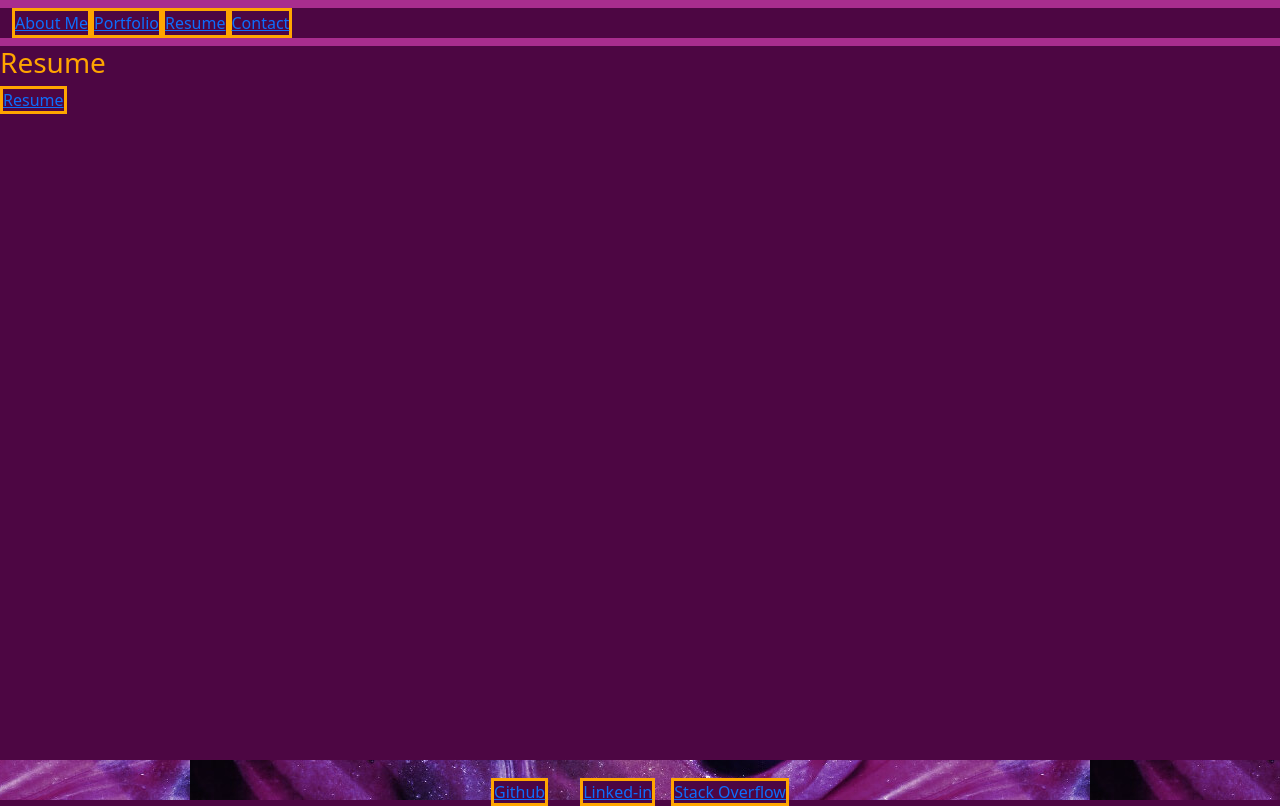
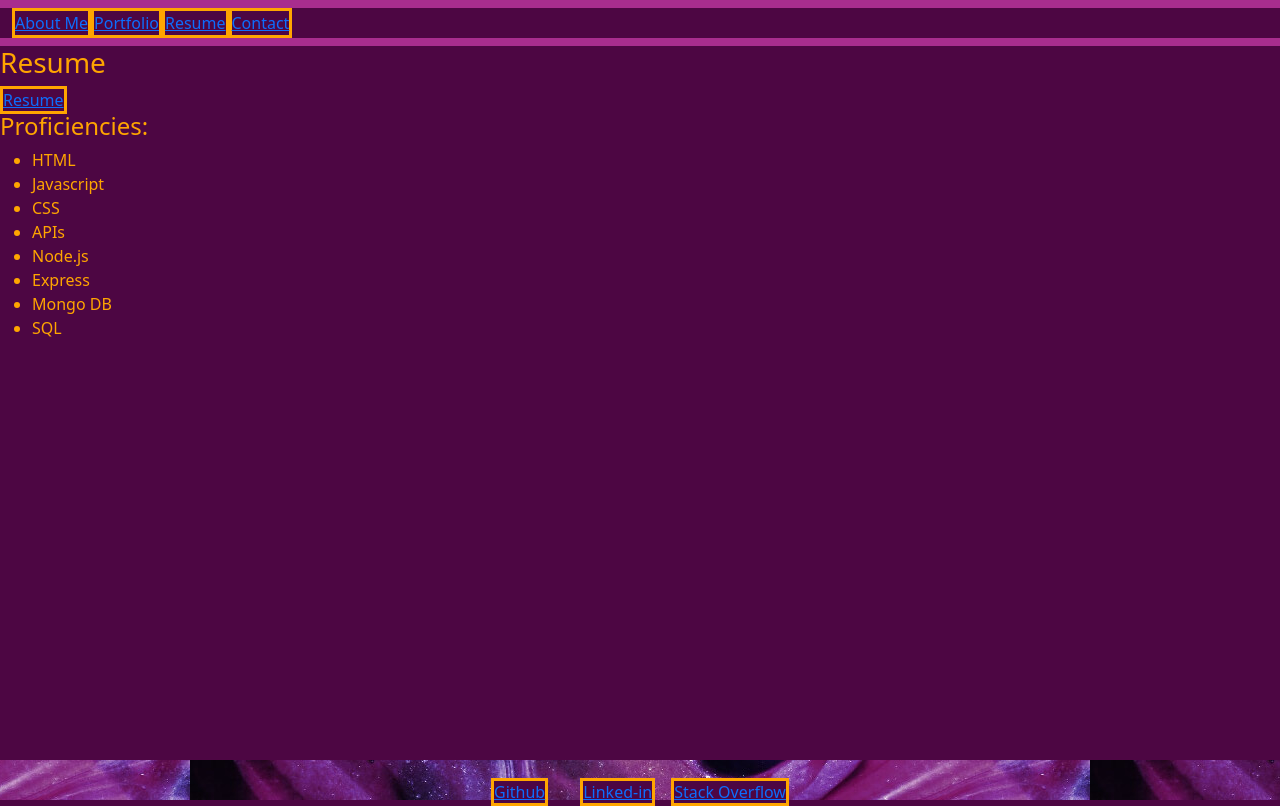
Before and after one commit to Ali-Aldawoodi/Ali-Aldawoodi-Portfolio, a React (Vite) app: page /resume in a window 1280 px wide. Built offline with nearby package versions, Linux system fonts and the light colour scheme.

Commit message:
Added more styling. Added proficiencies to resume. Updated projects

```diff
--- a/src/App.css
+++ b/src/App.css
@@ -109,7 +109,7 @@ p {
 }
 
 #calculator {
-    background-image: url("../assets/calculator\ app.jpg");
+    background-image: url("./assets/Screenshot 2023-10-17 202043.png");
     background-size: 200px;
     background-position: center;
 }
@@ -224,3 +224,8 @@ footer {
 nav {
     background-color: rgb(168, 45, 142);
 }
+
+.active {
+    color: #fff !important;
+    background: black !important;
+  }
--- a/src/pages/Contact.jsx
+++ b/src/pages/Contact.jsx
@@ -22,7 +22,7 @@ export default function MyForm() {
   }
 
   return (
-    <form onSubmit={handleSubmit} className='container border w-25 p-3 '>
+    <form onSubmit={handleSubmit} className='container border w-25 p-3 mt-5'>
         <div>
       <label>Enter your name:
         <input
--- a/src/pages/Portfolio.jsx
+++ b/src/pages/Portfolio.jsx
@@ -1,14 +1,14 @@
 export default function Portfolio() {
         return (
                 <div>
-                        <section id="work" className="headers">Work</section>
+                        <section id="work" className="headers mt-2">Work</section>
                         <div className="card-container">
                                 <div id="refactored" ><a href="https://ali-aldawoodi.github.io/Limitless-Growth/"
                                         alt="man-with-coffee-in-hand">Refactored Code</a></div>
                         </div>
                         <div className="top-2">
-                                <div className="card-1" id="calculator"><a href="./assets/calculator app.jpg"
-                                        alt="calculator-image">Calculator</a></div>
+                                <div className="card-1" id="calculator"><a href="https://github.com/Ali-Aldawoodi/Tutor-Ratings"
+                                        alt="Tutor ratings">Tutor-Ratings</a></div>
                                 <div className="card-1" id="one-click-eats"><a href="https://stephen-garcia.github.io/RecipeProject/" alt="page-with-food">One Click Eats</a></div>
                         </div>
                         <div className="bottom-2">
--- a/src/pages/Resume.jsx
+++ b/src/pages/Resume.jsx
@@ -5,6 +5,18 @@ export default function Resume() {
     <div>
     <h3>Resume</h3>
     <a href= {resumeUrl}> Resume </a>
+
+    <h4>Proficiencies:</h4>
+        <ul>
+            <li>HTML</li>
+            <li>Javascript</li>
+            <li>CSS</li>
+            <li>APIs</li>
+            <li>Node.js</li>
+            <li>Express</li>
+            <li>Mongo DB</li>
+            <li>SQL</li>
+        </ul>
     </div>
     )
 }
```
Also changed, not shown: assets/Screenshot 2023-10-17 202043.png (added).
